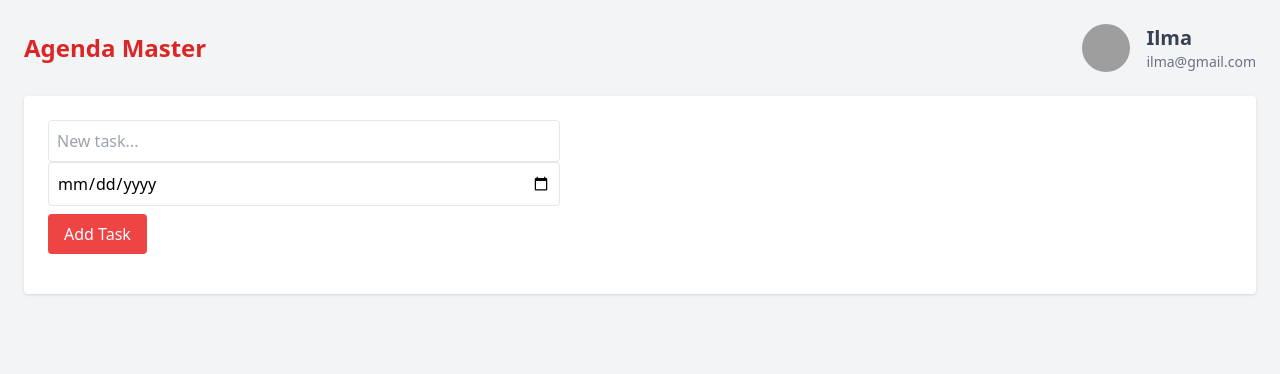
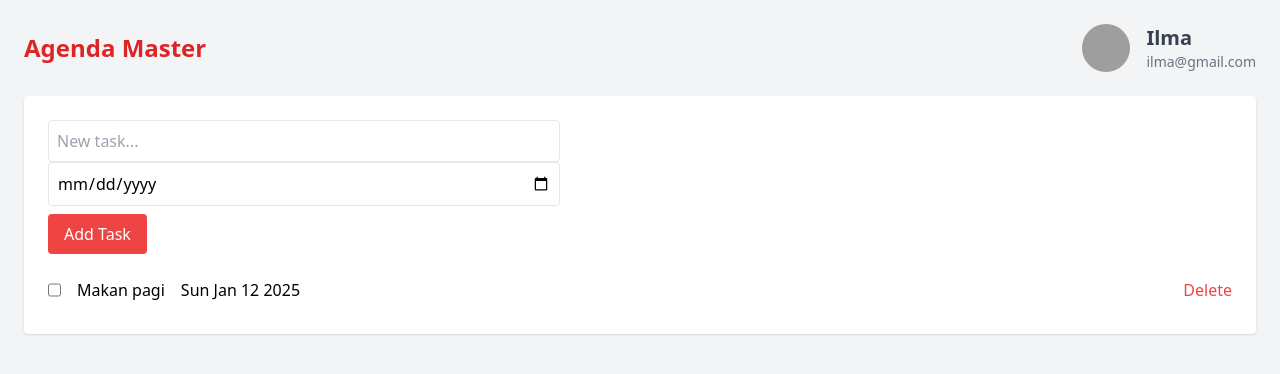
Before and after one commit to aisyahilma/agenda, a React (Vite) app: page / in a window 1280 px wide. Shown: the top 374 px of the page. Built offline with nearby package versions, Linux system fonts and the light colour scheme; grey boxes are pictures that could not be loaded.

Commit message:
refactor: tidy up task date

```diff
--- a/src/App.tsx
+++ b/src/App.tsx
@@ -5,7 +5,14 @@ import { TaskList } from "./components/task-list";
 import { Task } from "./types/task";
 
 function App() {
-  const [tasks, setTasks] = useState<Task[]>([]);
+  const [tasks, setTasks] = useState<Task[]>([
+    {
+      id: 1,
+      title: "Makan pagi",
+      date: new Date(),
+      completed: false,
+    },
+  ]);
 
   const addTask = (event: React.FormEvent<HTMLFormElement>) => {
     event.preventDefault();
--- a/src/components/task-list-item.tsx
+++ b/src/components/task-list-item.tsx
@@ -1,9 +1,7 @@
+import { Task } from "../types/task";
+
 interface TaskListItemProps {
-  task: {
-    id: number;
-    title: string;
-    completed: boolean;
-  };
+  task: Task;
   onToggle: (id: number) => void;
   onDelete: (id: number) => void;
 }
@@ -11,17 +9,16 @@ interface TaskListItemProps {
 function TaskListItem({ task, onToggle, onDelete }: TaskListItemProps) {
   return (
     <div className="flex items-center justify-between py-2">
-      <div>
+      <div className="inline-flex gap-4">
         <input
           type="checkbox"
           checked={task.completed}
           onChange={() => onToggle(task.id)}
         />
-        <span
-          className={`ml-2 ${task.completed ? "text-gray-500 line-through" : ""}`}
-        >
+        <p className={`${task.completed ? "text-gray-500 line-through" : ""}`}>
           {task.title}
-        </span>
+        </p>
+        <p>{task.date.toDateString()}</p>
       </div>
       <button
         onClick={() => onDelete(task.id)}
--- a/src/task.ts
+++ /dev/null
@@ -1,6 +0,0 @@
-export type Task = {
-    id: number;
-    text: string;
-    isCompleted: boolean;
-    date: Date;
-  };
```
Also changed, not shown: src/components/task-list.tsx (+1 -6 lines), 1 other file (tests, documents, lock files or other folders).
